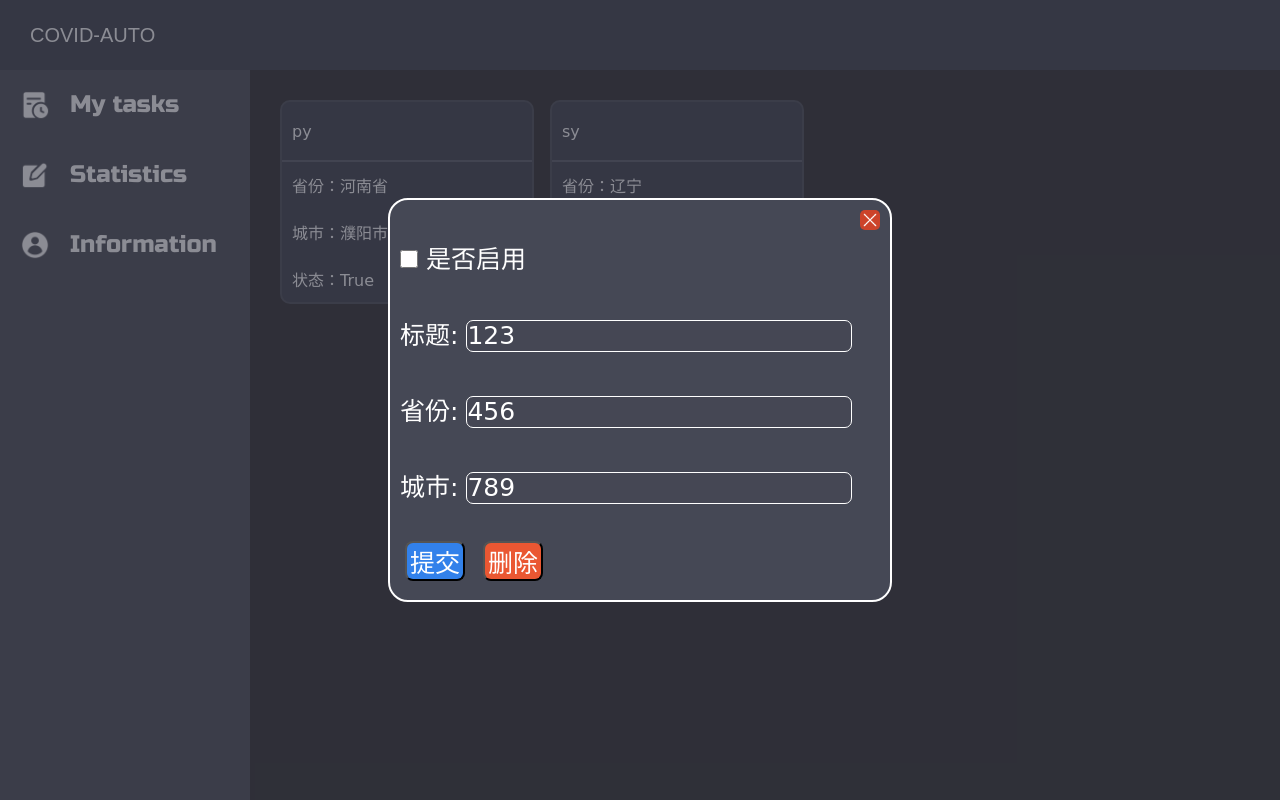
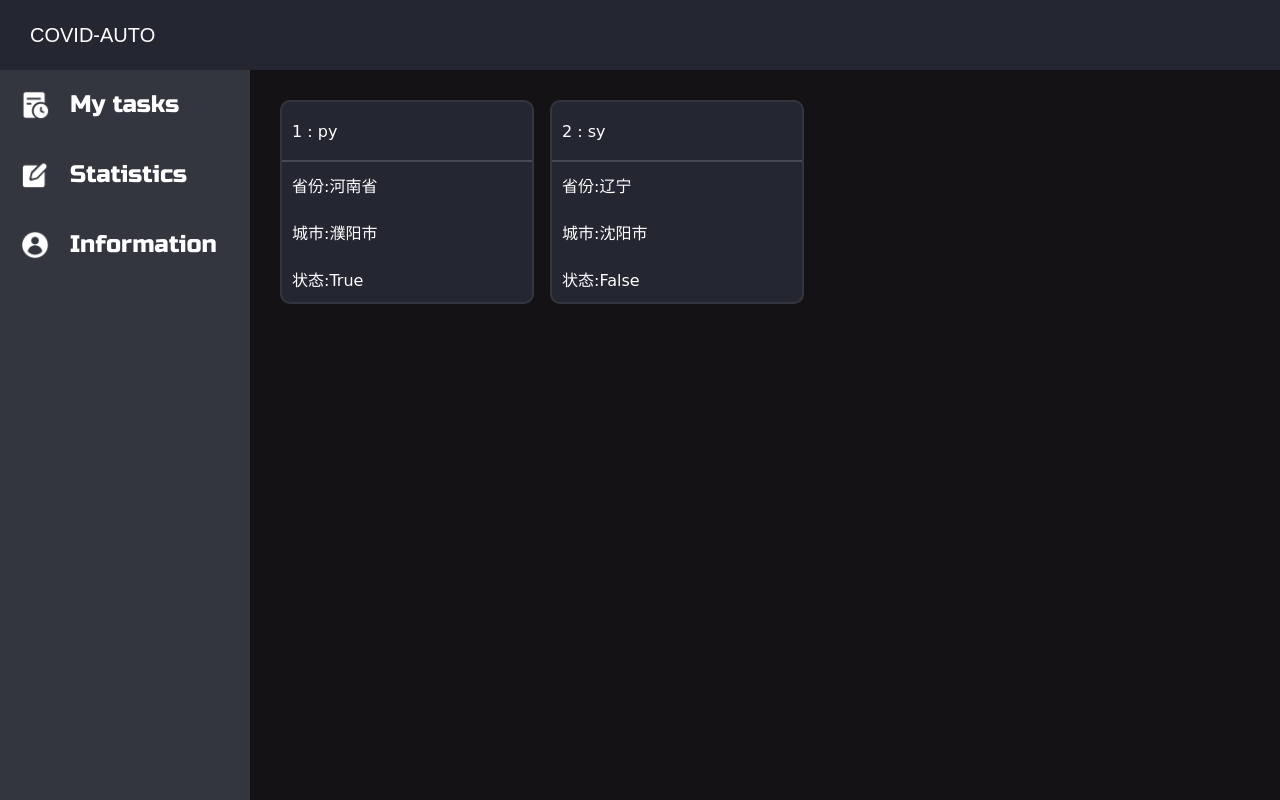
Before and after one commit to 12218/Covid-Auto, a Django app: page /task/ in a window 1280 px wide. Run offline with Django 4.2, Linux system fonts and the light colour scheme; a user stored in the database is signed in; data comes from the database, SQL or seed files in the repository; both versions use the stored data as it was after the commit; some web fonts are replaced.

Commit message:
task弹窗弹出功能完成

```diff
--- a/Django/CovidAuto/static/css/task.css
+++ b/Django/CovidAuto/static/css/task.css
@@ -194,6 +194,7 @@ div.items div.item-content {
 
 /* 弹窗样式 */
 div.pop-window-background {
+    display: none;
     position: absolute;
     left: 0;
     top: 0;
--- /dev/null
+++ b/Django/CovidAuto/static/js/task.js
@@ -0,0 +1,45 @@
+// function popWindow(e) {
+//     var targ = e.target;
+//     console.log(targ);
+// }
+
+function popWindow(obj) {
+    // ele1:task标号
+    // ele2:task标题
+    // ele3:task省份
+    // ele4:task城市
+    // ele5:task是否启用
+    var ele1 = obj.childNodes[1].childNodes[0].innerHTML;
+    var ele2 = obj.childNodes[1].innerHTML.split(':')[1];
+    var ele3 = obj.childNodes[3].childNodes[1].innerHTML.split(':')[1];
+    var ele4 = obj.childNodes[3].childNodes[3].innerHTML.split(':')[1];
+    var ele5 = obj.childNodes[3].childNodes[5].innerHTML.split(':')[1];
+    console.log(ele1, ele2, ele3, ele4, ele5);
+    var window = document.getElementById('window-background');
+    window.style.display = 'block';
+    console.log(window);
+    // 设置弹窗内的input中的value
+    var pop_window_title = document.getElementsByClassName('pop-window-title')[0];
+    var pop_window_province = document.getElementsByClassName('pop-window-province')[0];
+    var pop_window_city = document.getElementsByClassName('pop-window-city')[0];
+
+    var checkbox_input = document.getElementsByClassName('pop-window-on-or-off')[0];
+
+    pop_window_title.setAttribute('value', ele2);
+    pop_window_province.setAttribute('value', ele3);
+    pop_window_city.setAttribute('value', ele4);
+    // 判断checkbox是否勾选
+    if(ele5 == 'True') {
+        checkbox_input.checked = true;
+    }
+    else if(ele5 == 'False') {
+        checkbox_input.checked = false;
+    }
+
+    // var close_window = getElementsByClassName('close-window')[0];
+}
+
+function closeWindow() {
+    var window = document.getElementById('window-background');
+    window.style.display = 'none';
+}
--- a/Django/CovidAuto/task/templates/task.html
+++ b/Django/CovidAuto/task/templates/task.html
@@ -1,31 +1,29 @@
 {% extends 'task_base.html' %}
 
-<!-- {% block header_extension %}
-{% endblock %} -->
+{% block header_extension %}
+<script type="text/javascript" src="/static/js/task.js"></script>
+{% endblock %}
 
 {% block task_content %}
-    <div class="items">
-        <div class="item-title">濮阳</div>
-        <div class="item-content">
-            <div class="location-province">省份：河南省</div>
-            <div class="location-city">城市：濮阳市</div>
-            <div class="on-off">状态：已启用</div>
+    {% for task in tasks %}
+        <div class="items" onclick="popWindow(this)">
+            <div class="item-title"><span>{{ task.id }}</span> : {{ task.task_title }}</div>
+            <div class="item-content">
+                <div class="location-province">省份:{{ task.task_province }}</div>
+                <div class="location-city">城市:{{ task.task_city }}</div>
+                <div class="on-off">状态:{{ task.on_or_off }}</div>
+            </div>
         </div>
-    </div>
-    <div class="items"></div>
-    <div class="items"></div>
-    <div class="items"></div>
-    <div class="items"></div>
-    <div class="items"></div>
+    {% endfor %}
 {% endblock %}
 <!-- 弹窗部分 -->
 {% block body_extension %}
-<div class="pop-window-background">
+<div class="pop-window-background" id="window-background">
     <div class="pop-window">
         <form action="#" method="post" class="pop-window-form">
             <div class="pop-window-on-or-off-div">
                 <input type="checkbox" class="pop-window-on-or-off"> 是否启用
-                <div class="close-window"></div>
+                <div class="close-window" onclick="closeWindow()"></div>
             </div>
             <div class="pop-window-title-div">
                 标题:   <input type="text" class="pop-window-title" value="123">
--- a/Django/CovidAuto/task/templates/task_base.html
+++ b/Django/CovidAuto/task/templates/task_base.html
@@ -24,6 +24,7 @@
             </ul>
         </div>
         <div class="content">
+            {% block task_content %}
                 <!-- <div class="items">
                     <div class="item-title">濮阳</div>
                     <div class="item-content">
@@ -47,6 +48,7 @@
                         </div>
                     </div>
                 {% endfor %}
+            {% endblock %}
         </div>
     </div>
     {% block body_extension %}
```
Also changed, not shown: Django/CovidAuto/db.sqlite3. Lines whose indentation alone changed are shown as unchanged.
